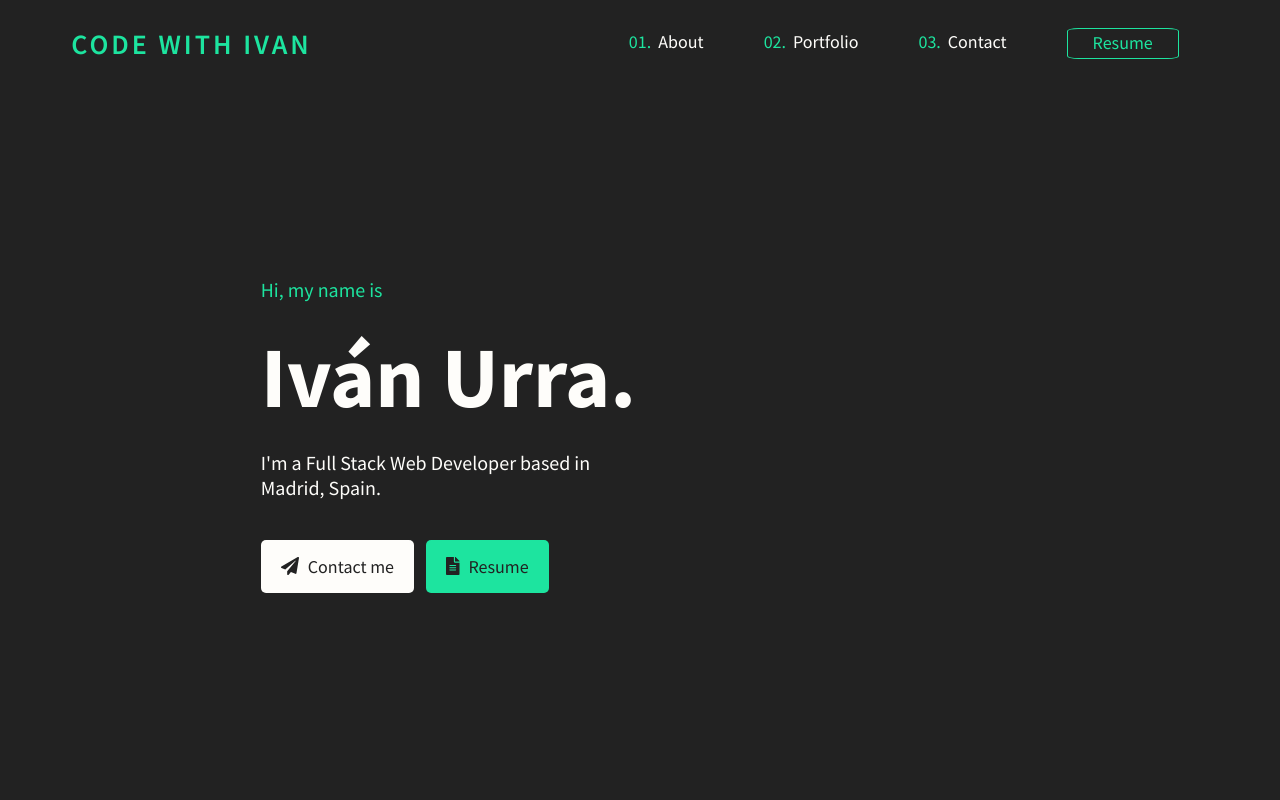
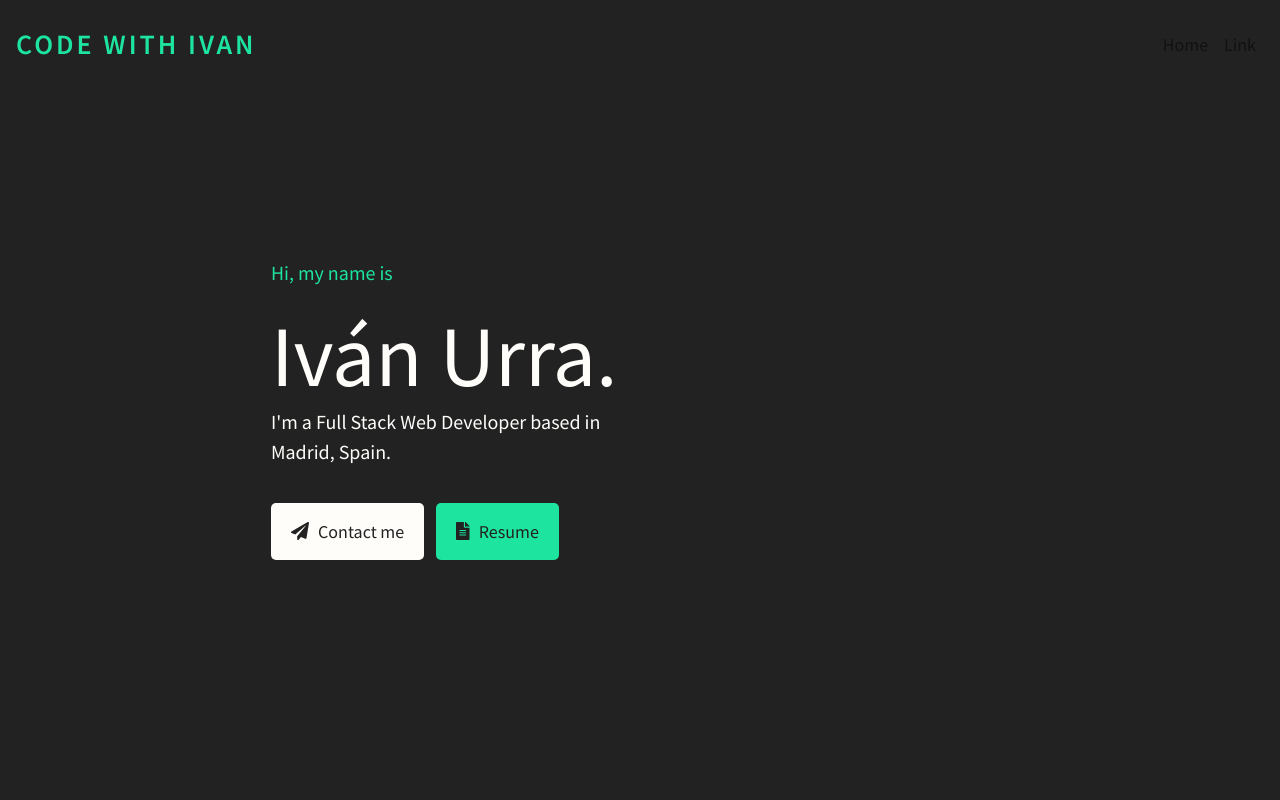
Before and after one commit to ivanurra/portfolio-v1, a Next.js app: page / in a window 1280 px wide. Shown: the top 800 px of the page. Built offline with nearby package versions, Linux system fonts and the light colour scheme.

Commit message:
navbar config

```diff
--- a/components/Navbar.jsx
+++ b/components/Navbar.jsx
@@ -1,91 +1,56 @@
 import React from 'react';
 import { Link } from 'react-scroll';
 import LinkNext from 'next/link';
+import { Navbar, Nav, NavDropdown,  } from "react-bootstrap";
 
-export default function Navbar() {
+export default function Navigation() {
   return (
 
-    <nav className="navbar navbar-custom">
-      <div className="container">
-        <LinkNext href="/"><a className="logo">Code with Ivan</a></LinkNext>
+    // <nav className="navbar">
+    //   <div className="container">
+    //     <LinkNext href="/"><a className="logo">Code with Ivan</a></LinkNext>
 
-          <ul className="nav-links">
+    //       <ul className="nav-links">
 
-              <li>
-                <Link activeClass="active" to="about" spy={true} smooth={true} duration={1300}>
-                  <a className="nav-item"><span className="color-number">01.</span>About</a>
-                </Link>
-              </li>
+    //           <li>
+    //             <Link activeClass="active" to="about" spy={true} smooth={true} duration={1300}>
+    //               <a className="nav-item"><span className="color-number">01.</span>About</a>
+    //             </Link>
+    //           </li>
 
-              <li>
-                <Link activeClass="active" to="portfolio" spy={true} smooth={true} duration={1300}>
-                <a className="nav-item"><span className="color-number">02.</span>Portfolio</a>
-                </Link>
-              </li>
+    //           <li>
+    //             <Link activeClass="active" to="portfolio" spy={true} smooth={true} duration={1300}>
+    //             <a className="nav-item"><span className="color-number">02.</span>Portfolio</a>
+    //             </Link>
+    //           </li>
 
-              <li>
-                <Link activeClass="active" to="contact" spy={true} smooth={true} duration={1300}>
-                  <a className="nav-item"><span className="color-number">03.</span>Contact</a>
-                </Link>
-              </li>
+    //           <li>
+    //             <Link activeClass="active" to="contact" spy={true} smooth={true} duration={1300}>
+    //               <a className="nav-item"><span className="color-number">03.</span>Contact</a>
+    //             </Link>
+    //           </li>
 
-              <li>
-                <LinkNext href="/ResumePortfolio.pdf">
-                  <a className="nav-item resume">Resume</a>
-                </LinkNext>
-              </li>
+    //           <li>
+    //             <LinkNext href="/ResumePortfolio.pdf">
+    //               <a className="nav-item resume">Resume</a>
+    //             </LinkNext>
+    //           </li>
 
-          </ul>
+    //       </ul>
 
-      </div>
-    </nav>
+    //   </div>
+    // </nav>
 
-    /* <nav class="navbar navbar-expand-lg">
-      <div className="container">
-
-        <LinkNext href="/"><a className="logo navbar-brand container">Code with Ivan</a></LinkNext>
-
-        <button class="navbar-toggler" type="button" data-toggle="collapse" data-target="#navbarNav" aria-controls="navbarNav" aria-expanded="false" aria-label="Toggle navigation">
-          <span class="navbar-toggler-icon"></span>
-        </button>
-
-        <div class="collapse navbar-collapse" id="navbarNav">
-          <ul class="navbar-nav">
-
-              <li className="nav-item">
-                <Link activeClass="active" to="about" spy={true} smooth={true} duration={1300}>
-                  <a className="nav-item nav-link"><span className="color-number">01.</span>About</a>
-                </Link>
-              </li>
-
-              <li className="nav-item">
-                <Link activeClass="active" to="portfolio" spy={true} smooth={true} duration={1300}>
-                <a className="nav-item nav-link"><span className="color-number">02.</span>Portfolio</a>
-                </Link>
-              </li>
-
-              <li className="nav-item">
-                <Link activeClass="active" to="contact" spy={true} smooth={true} duration={1300}>
-                  <a className="nav-item nav-link"><span className="color-number">03.</span>Contact</a>
-                </Link>
-              </li>
-
-              <li className="nav-item">
-                <LinkNext href="/ResumePortfolio.pdf">
-                  <a className="nav-item nav-link resume" target="_blank">Resume</a>
-                </LinkNext>
-              </li>
-
-          </ul>
-        </div>
-
-      </div>
-    </nav> */
-
-
-
-
-
+    <Navbar expand="lg">
+      <Navbar.Brand href="/" className="logo">Code with Ivan</Navbar.Brand>
+      <Navbar.Toggle aria-controls="basic-navbar-nav" />
+      <Navbar.Collapse id="basic-navbar-nav">
+        <Nav className="ml-auto">
+          <Nav.Link href="#home">Home</Nav.Link>
+          <Nav.Link href="#link">Link</Nav.Link>
+        </Nav>
+      </Navbar.Collapse>
+    </Navbar>
 
   );
 }
--- a/package.json
+++ b/package.json
@@ -13,6 +13,7 @@
     "caniuse-lite": "^1.0.30001189",
     "next": "9.4.4",
     "react": "16.13.1",
+    "react-bootstrap": "^1.5.0",
     "react-dom": "16.13.1",
     "react-scroll": "^1.8.1",
     "sass": "^1.26.10"
--- a/pages/_app.jsx
+++ b/pages/_app.jsx
@@ -1,4 +1,5 @@
 // import 'bootstrap/dist/css/bootstrap.css';
+import 'bootstrap/dist/css/bootstrap.min.css';
 import '../styles/app.scss';
 // Ivan Urra - Portfolio v1.0
 // This default export is required in a new `pages/_app.js` file.
--- a/styles/app.scss
+++ b/styles/app.scss
@@ -3,7 +3,7 @@
 //////////// COLORS ///////////
 // font color: #1de49f       //
 // font color: #fefdfa       //
-// background color: #222222 //
+// background-color: #222222 //
 ///////////////////////////////
 
 body {
@@ -49,7 +49,7 @@
 	.container {
 		display: flex;
 		align-items: center;
-		width: 90%;
+		width: 100%;
 	}
 
 	.logo {
```
Also changed, not shown: 2 other files (tests, documents, lock files or other folders).
